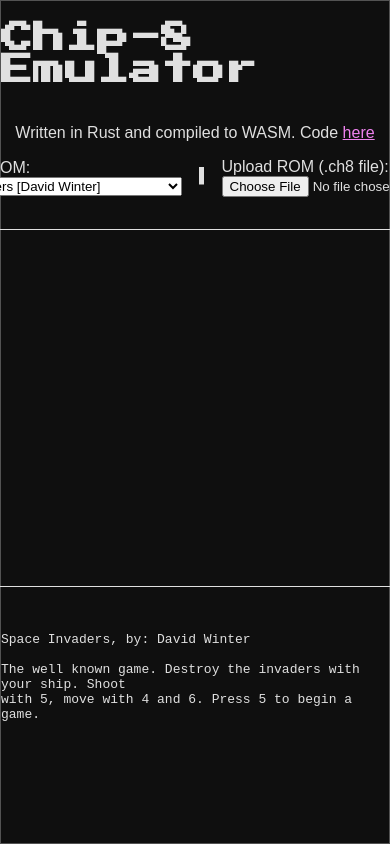
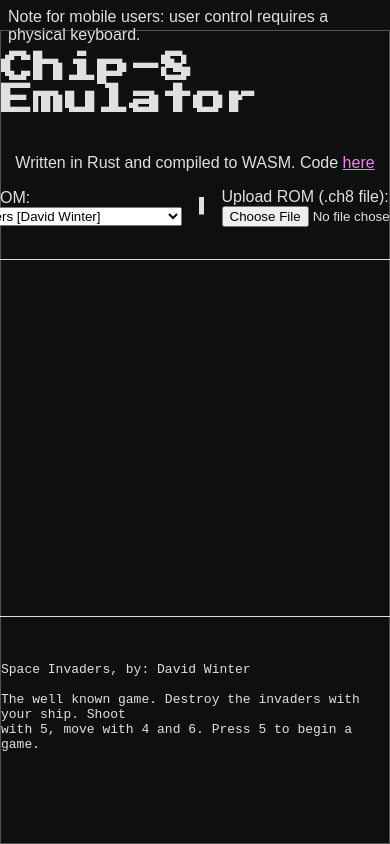
Before and after one commit to sarckk/rust-chip8, a website built with webpack: page web/index.html in a window 390 px wide. Shown: the top 844 px of the page. Built offline with nearby package versions, Linux system fonts and the light colour scheme; files whose address does not match are found by name; what chip8 would draw is missing.

Commit message:
Add info for mobile users

```diff
--- a/web/index.html
+++ b/web/index.html
@@ -11,6 +11,10 @@
   <body>
     <noscript>This page contains webassembly and javascript content, please enable javascript in your browser.</noscript>
     <script src="./bootstrap.js"></script>
+
+    <div id="modal-1" aria-hidden="true" class="modal" data-micromodal-close>
+        Note for mobile users: user control requires a physical keyboard.
+    </div>
 
     <div class="main" x-data='chip8'>
         <h1>Chip-8 Emulator</h1>
--- a/web/style.css
+++ b/web/style.css
@@ -19,7 +19,7 @@ a {
 
 .main {
     border: 1px solid #535353;
-    height: 100vh;
+    height: calc(100vh - 30px);
     display: flex;
     flex-direction:column;
     align-items: center;
@@ -67,3 +67,8 @@ h1 {
 #instructions pre {
     white-space: pre-wrap;
 }
+
+.modal {
+    padding: 0.5rem;
+    height: 30px;
+}
```
Also changed, not shown: README.md, web/index.js (line endings or trailing spaces).
